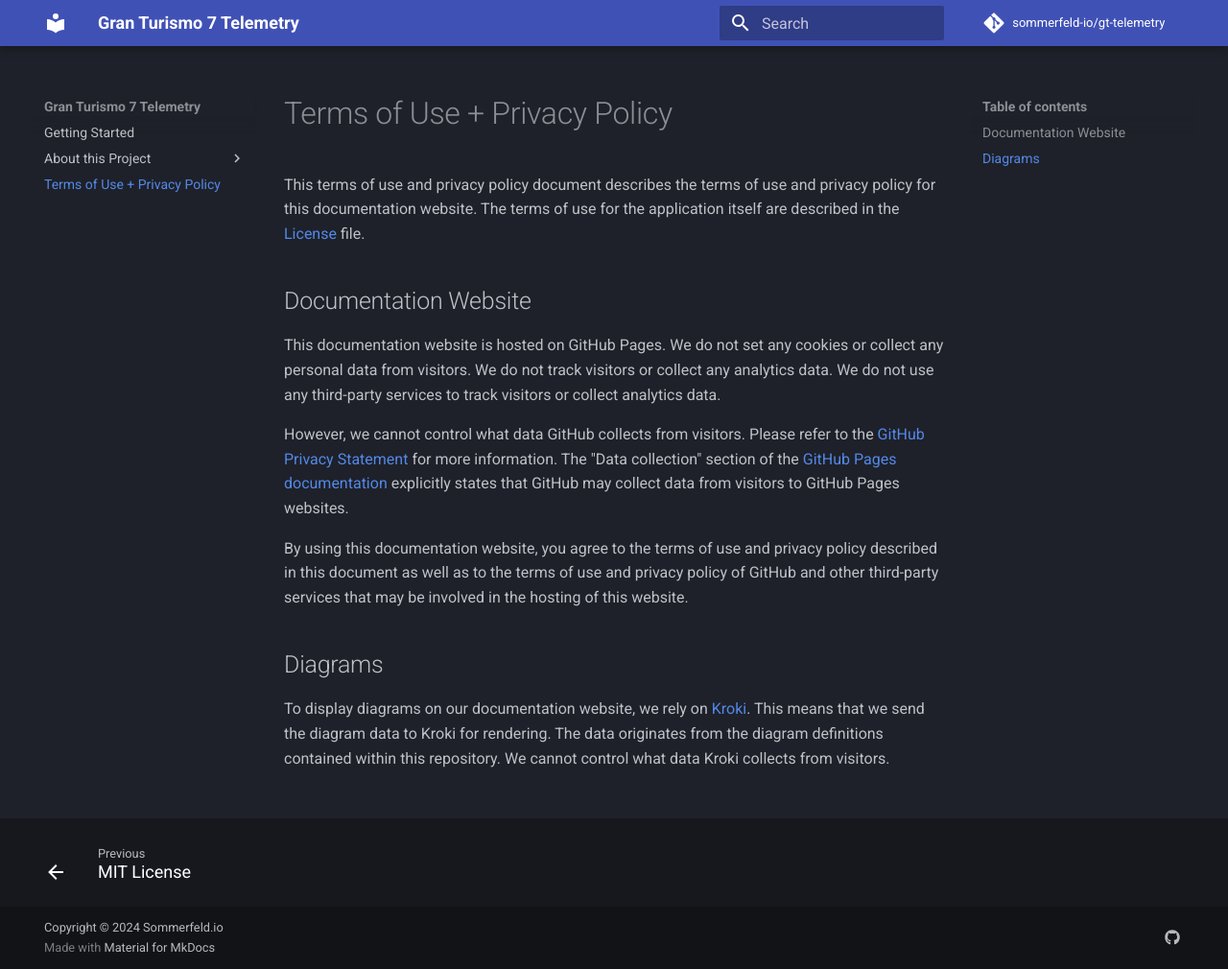
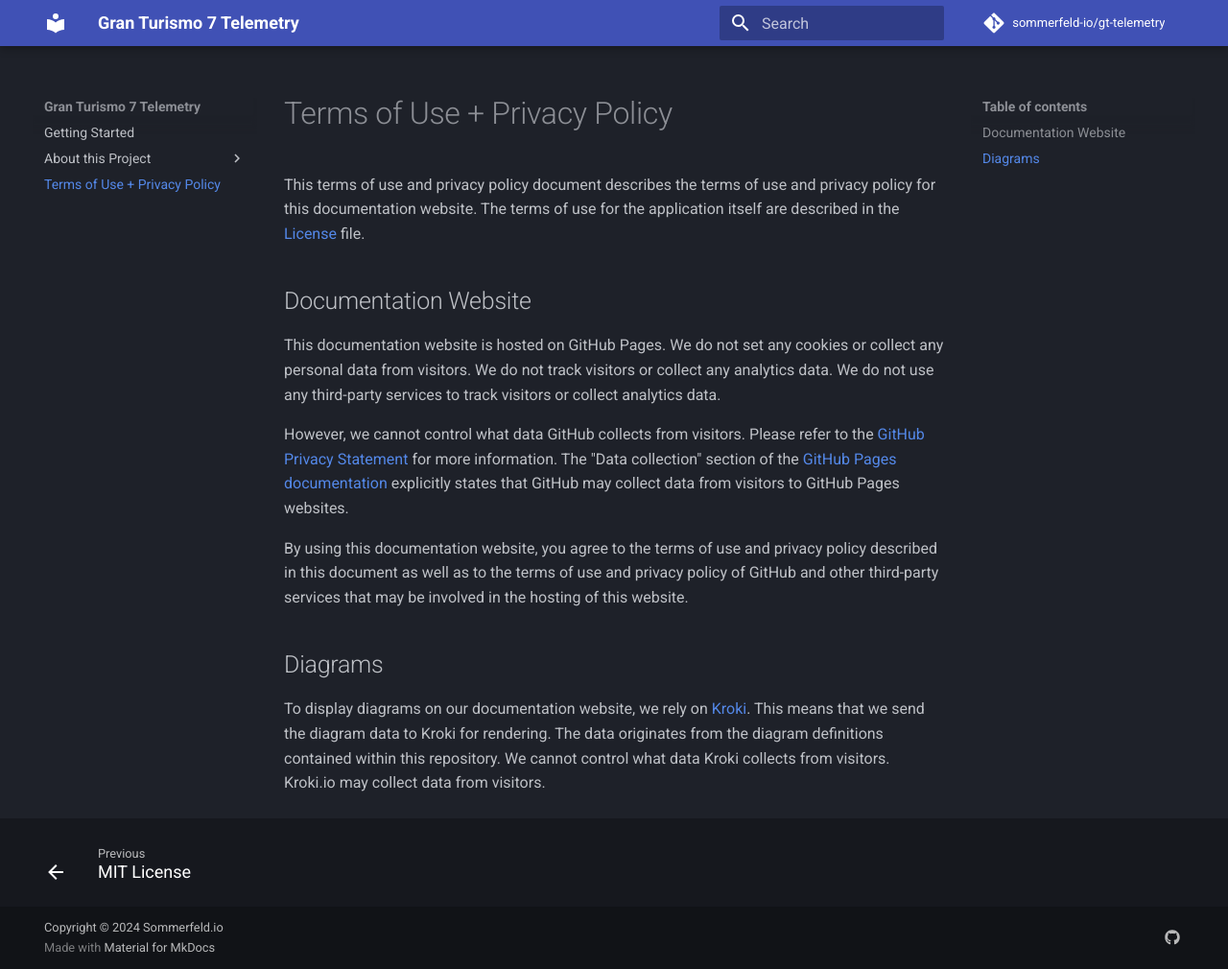
Before and after one commit to sommerfeld-io/gt-telemetry, an MkDocs documentation site: the page built from docs/about/terms.md, in a window 1280 px wide and 1010 px high. Shown: the whole window at 96% size. Built offline with MkDocs 1.6.1 and Material for MkDocs 9.7.7, drawn with Linux system fonts in a browser that asks for light colours; comment, search, counter and statistics services are not loaded.

Commit message:
docs: extend terms of use to usage of third party tools

```diff
--- a/docs/about/terms.md
+++ b/docs/about/terms.md
@@ -12,4 +12,4 @@ By using this documentation website, you agree to the terms of use and privacy p
 
 ## Diagrams
 
-To display diagrams on our documentation website, we rely on [Kroki](https://kroki.io). This means that we send the diagram data to Kroki for rendering. The data originates from the diagram definitions contained within this repository. We cannot control what data Kroki collects from visitors.
+To display diagrams on our documentation website, we rely on [Kroki](https://kroki.io). This means that we send the diagram data to Kroki for rendering. The data originates from the diagram definitions contained within this repository. We cannot control what data Kroki collects from visitors. Kroki.io may collect data from visitors.
```
